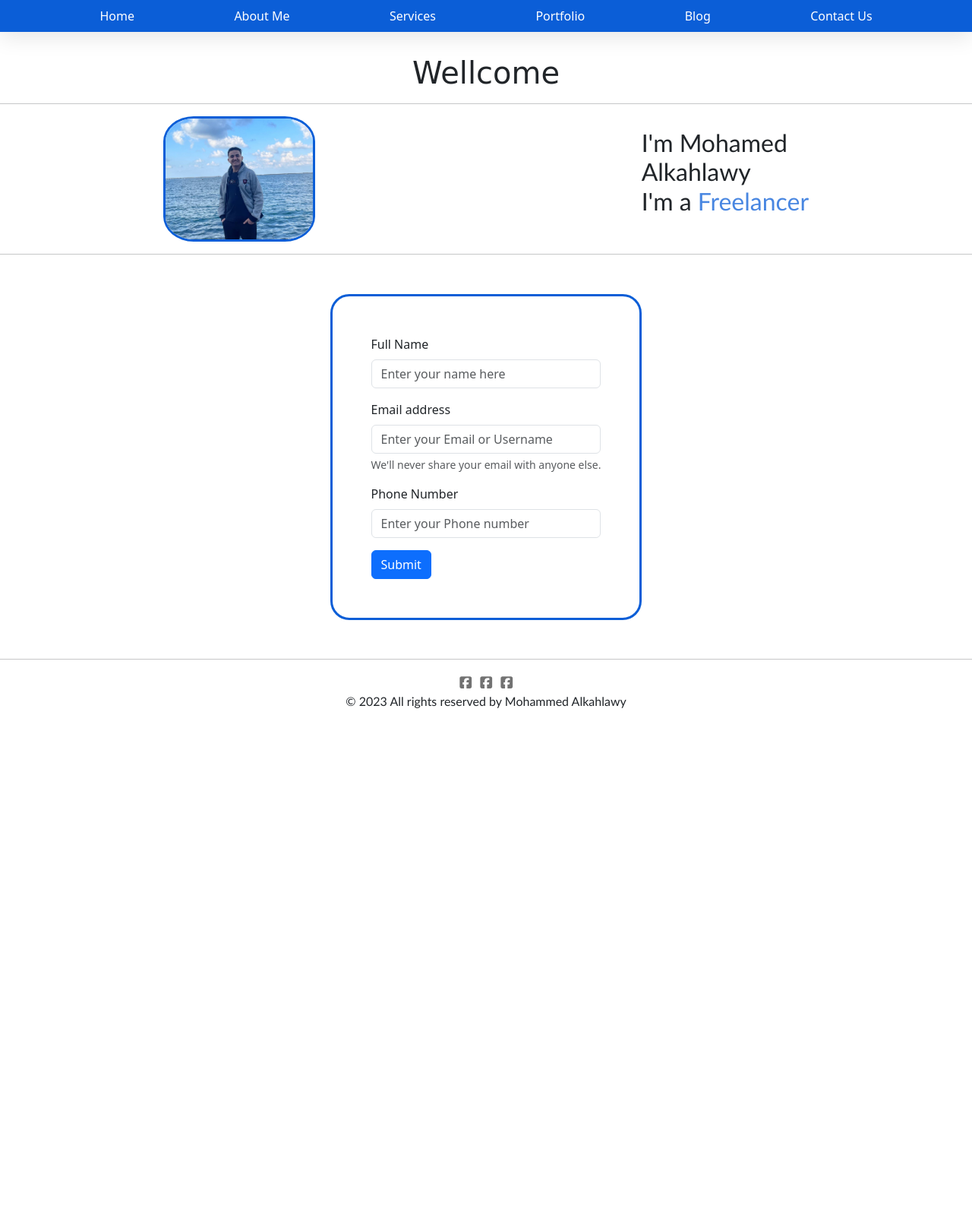
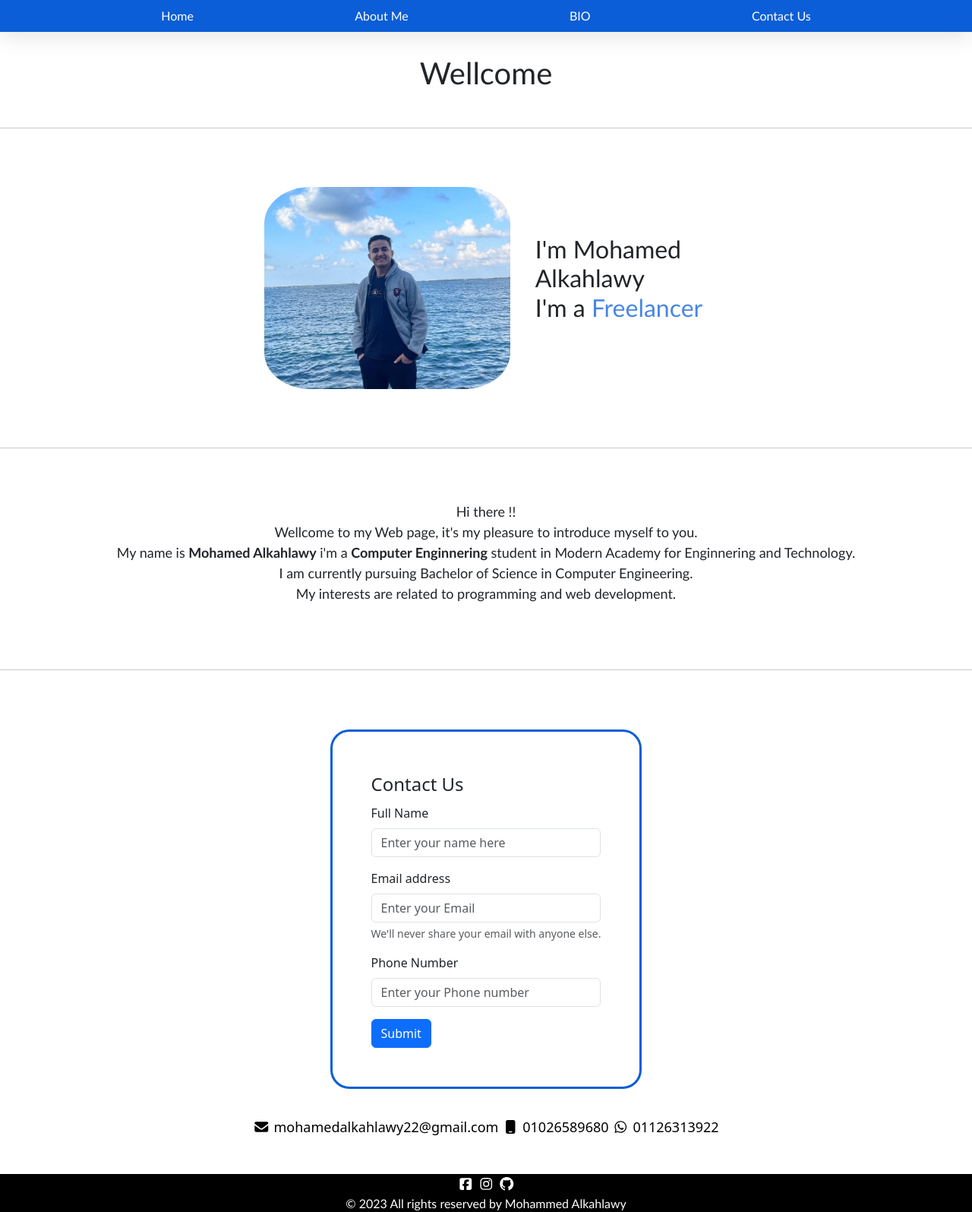
Before and after one commit to alkahlawy/Training-Project, a plain HTML site: page index.html in a window 1280 px wide. Shown: the whole page at 76% size. Before the commit the page ends 935 px from the top, so only its background shows below. Drawn offline with Linux system fonts and the light colour scheme.

Commit message:
edit in home & login

```diff
--- a/css/style.css
+++ b/css/style.css
@@ -8,13 +8,24 @@ body,h1,h2,h3,h4,h5 {color: white;}
 h2 { font-family: 'Gill Sans', 'Gill Sans MT', Calibri, 'Trebuchet MS', sans-serif;}
 h2 {font-size: larger;}
 h1 { text-align: center;}
-h1 { font-family:'Gill Sans', 'Gill Sans MT', Calibri, 'Trebuchet MS', sans-serif}
+h1 { font-family: 'Gill Sans', 'Gill Sans MT', Calibri, 'Trebuchet MS', sans-serif;
+}
 a {
     text-decoration: none !important;
 }
 
+.bio{
+    display: flex;
+    justify-content: center;
+    font-family: 'Gill Sans', 'Gill Sans MT', Calibri, 'Trebuchet MS', sans-serif;
+    text-align: center;
+    font-size: large;
+}
+
+
 .nav
 {
+    font-family: 'Gill Sans', 'Gill Sans MT', Calibri, 'Trebuchet MS', sans-serif;
     display: flex !important;
     justify-content: space-evenly;
     overflow: hidden;
@@ -46,10 +57,18 @@ a {
 .img
 {
 
-    width: 200px;
-    border-color: #0b5ed7;
+    width: 350px;
+    border-color: #fff;
     border-style: solid;
-    border-radius: 20%;
+    border-radius: 21%;
+    padding: 10px;
+}
+
+.contennt{
+    margin-top: 40px;
+    display: flex;
+    justify-content: center;
+    align-items: center;
 }
 
 .body
@@ -59,24 +78,12 @@ a {
 .header
 {
     text-align: center;
-    font-family:"Lucida Handwriting", cursive;
+    font-family: 'Gill Sans', 'Gill Sans MT', Calibri, 'Trebuchet MS', sans-serif;
 }
 
 .main{
     display: flex;
-    justify-content: space-around;
-
-}
-
-#foot
-{
-    font-family: 'Gill Sans', 'Gill Sans MT', Calibri, 'Trebuchet MS', sans-serif;
-    text-align: center;
-}
-
-#foot .icon{
-    font-size: 18px;
-    color: #727272;
+    justify-content: center;
 }
 
 .content{
@@ -94,3 +101,67 @@ a {
     animation: example 4s linear infinite;
     color: #0b5ed7;
 }
+
+#foot
+{
+    justify-content: space-evenly;
+    overflow: hidden;
+    background-color: #000000;
+    position: static;
+    bottom: 0;
+    left: 0;
+    right: 0;
+    z-index:999;
+    height: 50px;
+    align-items: center;
+    font-family: 'Gill Sans', 'Gill Sans MT', Calibri, 'Trebuchet MS', sans-serif;
+    text-align: center;
+}
+
+#fooot{
+    justify-content: space-evenly;
+    overflow: hidden;
+    background-color: #000000;
+    position: fixed;
+    bottom: 0;
+    left: 0;
+    right: 0;
+    z-index:999;
+    height: 50px;
+    align-items: center;
+    font-family: 'Gill Sans', 'Gill Sans MT', Calibri, 'Trebuchet MS', sans-serif;
+    text-align: center;
+}
+
+#fooot .coopy{
+    color: #fff;
+    display: flex;
+    justify-content: center !important;
+}
+
+#fooot .icoon{
+    font-size: 18px;
+    color: #ffffff;
+}
+
+#fot {
+    text-align: center;
+    justify-content: space-evenly;
+    justify-items: center;
+}
+
+#fot .icn{
+    font-size: 18px;
+    color: #000000;
+}
+
+#foot .icon{
+    font-size: 18px;
+    color: #ffffff;
+}
+
+#foot .copy{
+    color: #fff;
+    display: flex;
+    justify-content: center !important;
+}
--- a/index.html
+++ b/index.html
@@ -14,11 +14,9 @@
     <div>
         <header>
             <header class="nav">
-                <a class="item" href="#" target="_blank">Home</a>
+                <a class="item" href="#wllcome">Home</a>
                 <a class="item" href="#aboutMe" >About Me</a>
-                <a class="item" href="#">Services</a>
-                <a class="item" href="#">Portfolio</a>
-                <a class="item" href="#">Blog</a>
+                <a class="item" href="#bio">BIO</a>
                 <a class="item" href="#contactUs">Contact Us</a>
             </header>
         </header>
@@ -26,8 +24,11 @@
     <br>
     <br>
     <br>
-    <h1 class="header">Wellcome</h1>
-    <hr color="white">
+    <h1 itemref="#wllcome" class="header">Wellcome</h1>
+    <br>
+    <hr>
+    <br>
+    <br>
     <div class="main">
         <div>
             <nav>
@@ -35,8 +36,8 @@
             </nav>
         </div>
         <div>
-            <p>
-                <h2>I'm Mohamed
+            <p style="padding: 20px;">
+                <h2 style="padding: 20px;"> I'm Mohamed
                     <br>
                     Alkahlawy
                     <br>
@@ -46,17 +47,36 @@
             </p>
         </div>
     </div>
-    <hr color="white">
+    <br>
+    <br>
+    <hr>
+    <div class="bio">
+        <p itemref="#bio">
+            <br>
+            <br>
+           Hi there !! <br>
+           Wellcome to my Web page, it's my pleasure to introduce myself to you.<br>
+           My name is <strong>Mohamed Alkahlawy</strong> i'm a <strong>Computer Enginnering</strong> student in Modern Academy for Enginnering and Technology.<br>
+           I am currently pursuing Bachelor of Science in Computer Engineering. <br>
+           My interests are related to programming and web development. <br>
+           <br>
+           <br>
+        </p>
+    </div>
+    <hr>
+    <br>
+    <br>
     <div class="container">
         <div class="content">
-            <form class="" style="border: 3px solid #0b5ed7; padding: 51px; border-radius: 25px;"  action="index.html">
+            <form  itemref="#contactUs" class="" style="border: 3px solid #0b5ed7; padding: 51px; border-radius: 25px;" action="index.html">
+                <legend>Contact Us</legend>
                 <div class="mb-3">
                     <label for="exampleInputEmail1" class="form-label">Full Name</label>
                     <input type="text" placeholder="Enter your name here" class="form-control" id="exampleInputEmail1" aria-describedby="emailHelp" >
                   </div>
                 <div class="mb-3">
                   <label for="exampleInputEmail1" class="form-label">Email address</label>
-                  <input type="email" placeholder="Enter your Email or Username" class="form-control" id="exampleInputEmail1" aria-describedby="emailHelp" >
+                  <input type="email" placeholder="Enter your Email" class="form-control" id="exampleInputEmail1" aria-describedby="emailHelp" >
                   <div id="emailHelp" class="form-text">We'll never share your email with anyone else.</div>
                 </div>
                 <div class="mb-3">
@@ -67,26 +87,42 @@
               </form>
         </div>
     </div>
-    <hr color="white">
+    <br>
+    <div id="fot">
+        <span class="icn" >
+        <i class="fas fa-envelope"></i><span>  mohamedalkahlawy22@gmail.com </span>
+        </span>
+        <span class="icn" >
+        <i class="fas fa-mobile-android"></i><span>  01026589680  </span>
+        </span>
+        <span class="icn" >
+        <i class="fab fa-whatsapp"></i> <span>  01126313922  </span>
+        </span>
+    </div>
+    <br>
+    <br>
+    <div >
         <footer id="foot">
             <a class="icon" href="https://www.facebook.com/profile.php?id=100006436722922">
                <i class="fab fa-facebook-square"></i>
             </a>
-        <a class="icon" href="https://www.facebook.com/profile.php?id=100006436722922">
-            <i class="fab fa-facebook-square"></i>
+            <a class="icon" href="https://www.instagram.com/alka7lawy/">
+                <i class="fab fa-instagram"></i>
             </a>
-        <a class="icon" href="https://www.facebook.com/profile.php?id=100006436722922">
-            <i class="fab fa-facebook-square"></i>
+            <a class="icon" href="https://github.com/alkahlawy">
+                <i class="fab fa-github"></i>
             </a>
             <br>
+            <p class="copy">
             &copy;
             <script type = "text/javascript">
                 var dt = new Date();
                 document.write(dt.getFullYear());
             </script>
             All rights reserved by Mohammed Alkahlawy
+            </p>
         </footer>
-
+    </div>
     <script src="js/bootstrap.min.js"></script>
     <script src="js/all.min.js"></script>
 <script src="js/something.js"></script>
```
Also changed, not shown: login.html (+22 -11 lines). Lines whose indentation alone changed are shown as unchanged.
